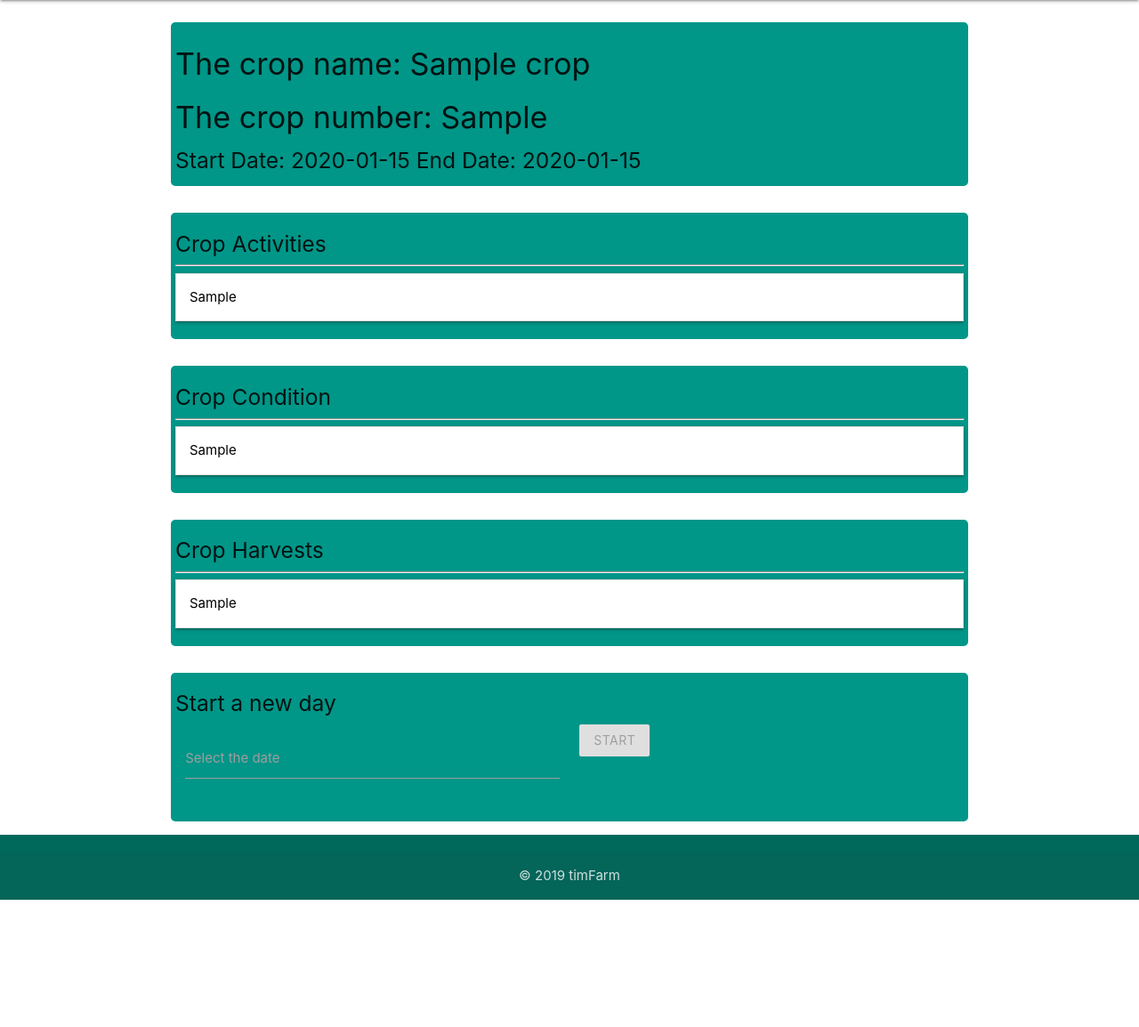
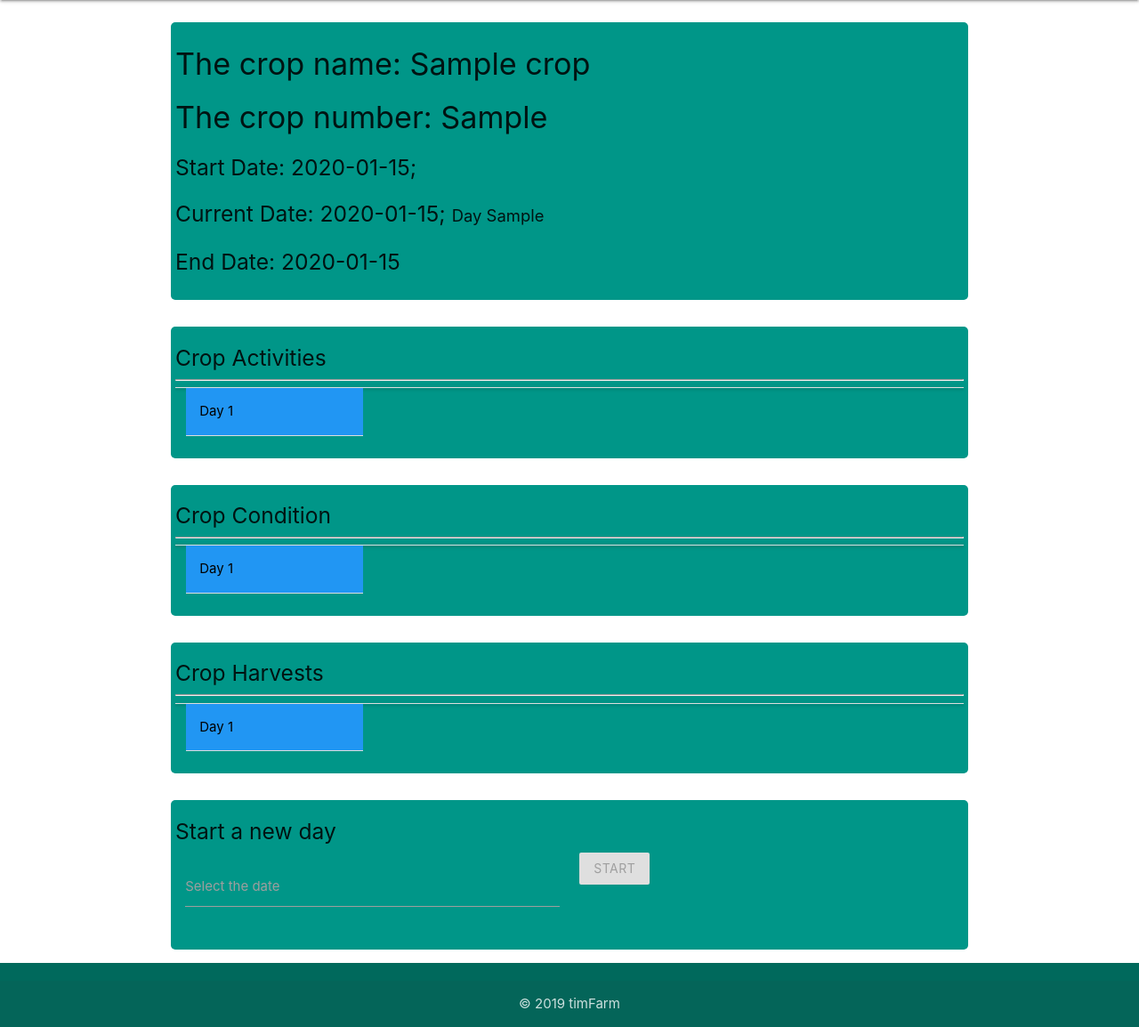
Before and after one commit to njorogetimk/timFarm, a Flask app: template timsystem/templates/disp_crop.html in a window 1280 px wide. Shown: the part 64-1218 px from the top of the page at 89% size. Before the commit the page ends 1075 px from the top, so only its background shows below. Run offline with Flask 2, Linux system fonts and the light colour scheme; the visitor is signed in with stand-in values (Sample User, id 1); tables that the repository leaves empty hold one stand-in row (values such as "Sample post"); the template is opened without the code that fills it: values that come from a table or form of the project are taken from there, most other values are stand-ins (such as "Sample title", 1, 10 or a date in 2020).

Commit message:
Add color to current day header and chronicler of data

```diff
--- a/timsystem/templates/disp_crop.html
+++ b/timsystem/templates/disp_crop.html
@@ -6,9 +6,15 @@
       <h4>The crop name: {{crop.crop_name}}</h4>
       <h4>The crop number: {{crop.crop_no}}</h4>
       <h5>
-        Start Date: {{crop.start_date}}
+        <p>Start Date: {{crop.start_date}};</p>
+        <p>
+          Current Date: {{crop.current_date}};
+          {% if day_status %}
+          <small>Day {{day_status.day_no}}</small>
+          {% endif %}
+        </p>
         {% if crop.end_date %}
-          End Date: {{crop.end_date}}
+          <p>End Date: {{crop.end_date}}</p>
         {% endif %}
       </h5>
     </div>
@@ -18,13 +24,20 @@
     <div class="container teal">
       <h5>Crop Activities</h5>
       <hr>
+      <div class="row">
         <ul class="collapsible black-text">
           {% for day in days %}
             <li class="col s12 m3">
-            <div class="collapsible-header">{{day.day_serial}}</div>
+              {% if day.status %}
+                {% set color = 'blue' %}
+              {% endif %}
+              <div class="collapsible-header {{color}}">Day {{day.day_no}}</div>
               <div class="collapsible-body">
                 {% if daysdata[day.day_serial]['activities'] %}
-                {{daysdata[day.day_serial]['activities']}}
+                  <p>{{daysdata[day.day_serial]['activities'].description}}</p>
+                  {% if session['Admin']%}
+                    <p>Chronicler: {{daysdata[day.day_serial]['condition'].chronicler}}</p>
+                  {% endif %}
                 {% else %}
                   <a href="{{url_for('farm.record_activities', farm_name=session['farm_name'], house_name=crop.house_name, crop_no=crop.crop_no, day_serial=day.day_serial)}}" class="btn">Update</a>
                 {% endif %}
@@ -33,19 +46,29 @@
           {% endfor %}
         </ul>
       </div>
+    </div>
   </section>
 
   <section class="section">
     <div class="container teal">
       <h5>Crop Condition</h5>
       <hr>
+      <div class="row">
         <ul class="collapsible black-text">
           {% for day in days %}
             <li class="col s12 m3">
-            <div class="collapsible-header">{{day.day_serial}}</div>
+              {% if day.status %}
+                {% set color = 'blue' %}
+              {% endif %}
+              <div class="collapsible-header {{color}}">Day {{day.day_no}}</div>
               <div class="collapsible-body">
                 {% if daysdata[day.day_serial]['condition'] %}
-                {{daysdata[day.day_serial]['condition']}}
+                  <p>Temperature: {{daysdata[day.day_serial]['condition'].temperature}}</p>
+                  <p>Humidity: {{daysdata[day.day_serial]['condition'].humidity}}</p>
+                  <p>Time: {{daysdata[day.day_serial]['condition'].time}}</p>
+                  {% if session['Admin']%}
+                    <p>Chronicler: {{daysdata[day.day_serial]['condition'].chronicler}}</p>
+                  {% endif %}
                 {% else %}
                   <a href="{{url_for('farm.record_condition', farm_name=session['farm_name'], house_name=crop.house_name, crop_no=crop.crop_no, day_serial=day.day_serial)}}" class="btn">Update</a>
                 {% endif %}
@@ -54,19 +77,27 @@
           {% endfor %}
         </ul>
       </div>
+    </div>
   </section>
 
   <section class="section">
     <div class="container teal">
       <h5>Crop Harvests</h5>
       <hr>
+      <div class="row">
         <ul class="collapsible black-text">
           {% for day in days %}
             <li class="col s12 m3">
-            <div class="collapsible-header">{{day.day_serial}}</div>
+              {% if day.status %}
+                {% set color = 'blue' %}
+              {% endif %}
+              <div class="collapsible-header {{color}}">Day {{day.day_no}}</div>
               <div class="collapsible-body">
                 {% if daysdata[day.day_serial]['harvest'] %}
-                {{daysdata[day.day_serial]['harvest']}}
+                  <p>{{daysdata[day.day_serial]['harvest'].punnets}} punnets</p>
+                  {% if session['Admin']%}
+                    <p>Chronicler: {{daysdata[day.day_serial]['condition'].chronicler}}</p>
+                  {% endif %}
                 {% else %}
                   <a href="{{url_for('farm.record_harvest', farm_name=session['farm_name'], house_name=crop.house_name, crop_no=crop.crop_no, day_serial=day.day_serial)}}" class="btn">Update</a>
                 {% endif %}
@@ -75,8 +106,10 @@
           {% endfor %}
         </ul>
       </div>
+    </div>
   </section>
 
+  {% if session['Admin'] %}
     <section class="section">
       <div class="container teal">
         <h5>Start a new day</h5>
@@ -98,6 +131,7 @@
         </form>
       </div>
     </section>
+  {% endif %}
 {% endblock %}
 
 {% block scripting %}
```
Lines whose indentation alone changed are shown as unchanged.
